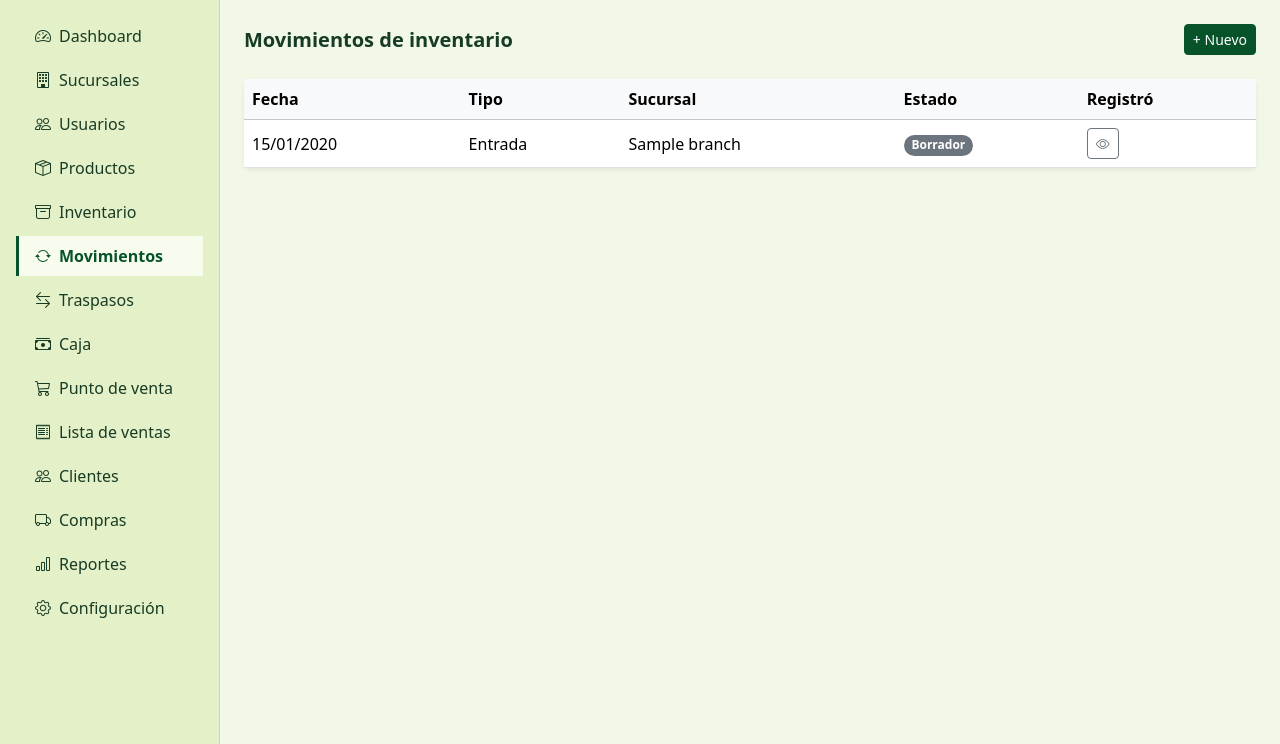
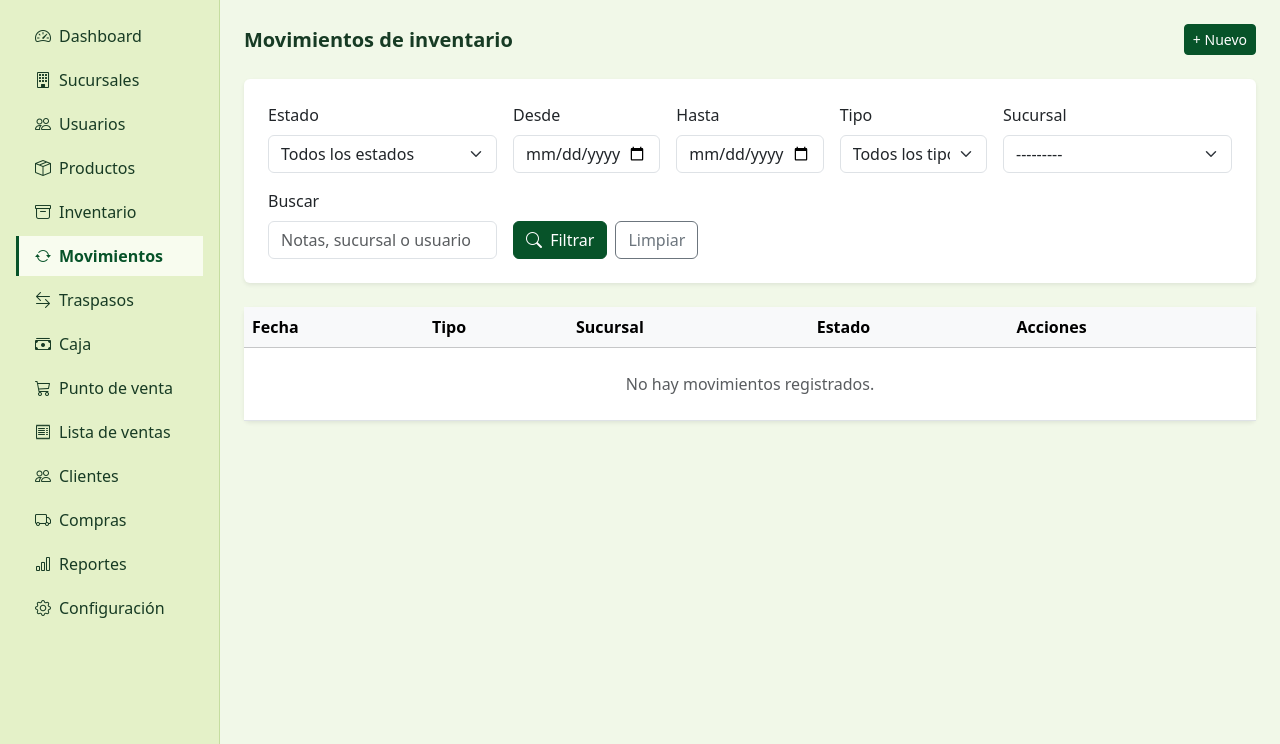
Before and after one commit to wfarelt/market, a Django app: page /inventory/movements/ in a window 1280 px wide. Shown: the part 56-800 px from the top of the page. Run offline with Django 5.2, Linux system fonts and the light colour scheme; a user stored in the database is signed in; tables that the repository leaves empty hold one stand-in row (values such as "Sample post"); grey boxes marked "Sample" are stand-in pictures.

Commit message:
Implement advanced filters for inventory movements

````diff
--- a/apps/inventory/forms.py
+++ b/apps/inventory/forms.py
@@ -2,7 +2,37 @@ from django import forms
 from django.forms import BaseInlineFormSet, inlineformset_factory
 from django.utils import timezone
 
+from apps.branches.models import Branch
+
 from .models import InventoryMovement, InventoryMovementLine, Stock
+
+
+class InventoryMovementFilterForm(forms.Form):
+	q = forms.CharField(required=False, label="Buscar")
+	start_date = forms.DateField(required=False, label="Desde", widget=forms.DateInput(attrs={"type": "date"}))
+	end_date = forms.DateField(required=False, label="Hasta", widget=forms.DateInput(attrs={"type": "date"}))
+	movement_type = forms.ChoiceField(required=False, label="Tipo")
+	branch = forms.ModelChoiceField(queryset=Branch.objects.none(), required=False, label="Sucursal")
+	status = forms.ChoiceField(required=False, label="Estado")
+
+	def __init__(self, *args, **kwargs):
+		super().__init__(*args, **kwargs)
+		self.fields["movement_type"].choices = [("", "Todos los tipos"), *InventoryMovement.TYPE_CHOICES]
+		self.fields["status"].choices = [("", "Todos los estados"), *InventoryMovement.STATUS_CHOICES]
+		self.fields["branch"].queryset = Branch.objects.filter(is_active=True)
+		self.fields["q"].widget.attrs.update({"class": "form-control", "placeholder": "Notas, sucursal o usuario"})
+		for field_name in ["start_date", "end_date"]:
+			self.fields[field_name].widget.attrs["class"] = "form-control"
+		for field_name in ["movement_type", "branch", "status"]:
+			self.fields[field_name].widget.attrs["class"] = "form-select"
+
+	def clean(self):
+		cleaned_data = super().clean()
+		start_date = cleaned_data.get("start_date")
+		end_date = cleaned_data.get("end_date")
+		if start_date and end_date and start_date > end_date:
+			raise forms.ValidationError("La fecha inicial no puede ser posterior a la fecha final.")
+		return cleaned_data
 
 
 class StockInitialForm(forms.ModelForm):
--- a/apps/inventory/views.py
+++ b/apps/inventory/views.py
@@ -3,6 +3,7 @@ from django.contrib.auth.mixins import LoginRequiredMixin, UserPassesTestMixin
 from django.core.exceptions import ValidationError
 from django.db import transaction
 from django.http import Http404, JsonResponse
+from django.db.models import Q
 from django.shortcuts import get_object_or_404, redirect
 from django.urls import reverse, reverse_lazy
 from django.views import View
@@ -10,7 +11,7 @@ from django.views.generic import CreateView, DetailView, ListView, UpdateView
 
 from apps.users.models import User
 
-from .forms import InventoryMovementForm, InventoryMovementLineFormSet, StockInitialForm
+from .forms import InventoryMovementFilterForm, InventoryMovementForm, InventoryMovementLineFormSet, StockInitialForm
 from .models import InventoryMovement, Stock
 from .services import post_inventory_movement
 
@@ -60,6 +61,37 @@ class InventoryMovementListView(StockAccessMixin, ListView):
 	context_object_name = "movements"
 	paginate_by = 20
 	queryset = InventoryMovement.objects.select_related("branch", "created_by")
+
+	def get_queryset(self):
+		queryset = super().get_queryset()
+		self.filter_form = InventoryMovementFilterForm(self.request.GET or None)
+		if not self.filter_form.is_valid():
+			return queryset.none()
+		filters = self.filter_form.cleaned_data
+		if filters["q"]:
+			query = filters["q"]
+			queryset = queryset.filter(
+				Q(notes__icontains=query)
+				| Q(branch__name__icontains=query)
+				| Q(branch__code__icontains=query)
+				| Q(created_by__username__icontains=query)
+			).distinct()
+		if filters["start_date"]:
+			queryset = queryset.filter(movement_date__gte=filters["start_date"])
+		if filters["end_date"]:
+			queryset = queryset.filter(movement_date__lte=filters["end_date"])
+		if filters["movement_type"]:
+			queryset = queryset.filter(movement_type=filters["movement_type"])
+		if filters["branch"]:
+			queryset = queryset.filter(branch=filters["branch"])
+		if filters["status"]:
+			queryset = queryset.filter(status=filters["status"])
+		return queryset
+
+	def get_context_data(self, **kwargs):
+		context = super().get_context_data(**kwargs)
+		context["filter_form"] = getattr(self, "filter_form", InventoryMovementFilterForm(self.request.GET or None))
+		return context
 
 
 class StockAvailabilityView(StockAccessMixin, View):
--- a/templates/inventory/movement_list.html
+++ b/templates/inventory/movement_list.html
@@ -3,21 +3,154 @@
 {% block title %}Movimientos{% endblock %}
 
 {% block content %}
+
 <div class="d-flex align-items-center justify-content-between mb-4">
     <h5 class="mb-0 fw-semibold">Movimientos de inventario</h5>
-  <a href="{% url 'inventory:movement-create' %}" class="btn btn-primary btn-sm">+ Nuevo</a>
+    <a href="{% url 'inventory:movement-create' %}" class="btn btn-primary btn-sm">
+        + Nuevo
+    </a>
 </div>
 
-<div class="card border-0 shadow-sm"><div class="card-body p-0"><div class="table-responsive">
+<div class="card border-0 shadow-sm mb-4">
+    <div class="card-body p-4">
+        <form method="get" class="row g-3 align-items-end">
+
+            <div class="col-sm-6 col-lg-3">
+                <label class="form-label" for="{{ filter_form.status.id_for_label }}">
+                    {{ filter_form.status.label }}
+                </label>
+                {{ filter_form.status }}
+            </div>
+
+            <div class="col-sm-6 col-lg-2">
+                <label class="form-label" for="{{ filter_form.start_date.id_for_label }}">
+                    {{ filter_form.start_date.label }}
+                </label>
+                {{ filter_form.start_date }}
+            </div>
+
+            <div class="col-sm-6 col-lg-2">
+                <label class="form-label" for="{{ filter_form.end_date.id_for_label }}">
+                    {{ filter_form.end_date.label }}
+                </label>
+                {{ filter_form.end_date }}
+            </div>
+
+            <div class="col-sm-6 col-lg-2">
+                <label class="form-label" for="{{ filter_form.movement_type.id_for_label }}">
+                    {{ filter_form.movement_type.label }}
+                </label>
+                {{ filter_form.movement_type }}
+            </div>
+
+            <div class="col-sm-6 col-lg-3">
+                <label class="form-label" for="{{ filter_form.branch.id_for_label }}">
+                    {{ filter_form.branch.label }}
+                </label>
+                {{ filter_form.branch }}
+            </div>
+
+            <div class="col-lg-3">
+                <label class="form-label" for="{{ filter_form.q.id_for_label }}">
+                    {{ filter_form.q.label }}
+                </label>
+                {{ filter_form.q }}
+            </div>
+
+            <div class="col-sm-6 col-lg-3 d-flex gap-2">
+                <button type="submit" class="btn btn-primary">
+                    <i class="bi bi-search me-1"></i>
+                    Filtrar
+                </button>
+
+                <a href="{% url 'inventory:movement-list' %}" class="btn btn-outline-secondary">
+                    Limpiar
+                </a>
+            </div>
+
+            {% if filter_form.non_field_errors %}
+                <div class="col-12">
+                    <div class="invalid-feedback d-block">
+                        {{ filter_form.non_field_errors|join:", " }}
+                    </div>
+                </div>
+            {% endif %}
+
+        </form>
+    </div>
+</div>
+
+<div class="card border-0 shadow-sm">
+    <div class="card-body p-0">
+
+        <div class="table-responsive">
             <table class="table table-hover align-middle mb-0">
-    <thead class="table-light"><tr><th>Fecha</th><th>Tipo</th><th>Sucursal</th><th>Estado</th><th>Registró</th></tr></thead>
+
+                <thead class="table-light">
+                    <tr>
+                        <th>Fecha</th>
+                        <th>Tipo</th>
+                        <th>Sucursal</th>
+                        <th>Estado</th>
+                        <th>Acciones</th>
+                    </tr>
+                </thead>
+
                 <tbody>
+
                     {% for movement in movements %}
-      <tr><td>{{ movement.movement_date|date:"d/m/Y" }}</td><td>{{ movement.get_movement_type_display }}</td><td>{{ movement.branch.name }}</td><td>{% if movement.status == 'POSTED' %}<span class="badge rounded-pill bg-success">Confirmado</span>{% else %}<span class="badge rounded-pill bg-secondary">Borrador</span>{% endif %}</td><td><a href="{% url 'inventory:movement-detail' movement.pk %}" class="btn btn-sm btn-outline-secondary" aria-label="Ver movimiento"><i class="bi bi-eye"></i></a></td></tr>
+                        <tr>
+                            <td>
+                                {{ movement.movement_date|date:"d/m/Y" }}
+                            </td>
+
+                            <td>
+                                {{ movement.get_movement_type_display }}
+                            </td>
+
+                            <td>
+                                {{ movement.branch.name }}
+                            </td>
+
+                            <td>
+                                {% if movement.status == "POSTED" %}
+                                    <span class="badge rounded-pill bg-success">
+                                        Confirmado
+                                    </span>
+                                {% else %}
+                                    <span class="badge rounded-pill bg-secondary">
+                                        Borrador
+                                    </span>
+                                {% endif %}
+                            </td>
+
+                            <td>
+                                <a
+                                    href="{% url 'inventory:movement-detail' movement.pk %}"
+                                    class="btn btn-sm btn-outline-secondary"
+                                    aria-label="Ver movimiento"
+                                >
+                                    <i class="bi bi-eye"></i>
+                                </a>
+                            </td>
+                        </tr>
                     {% empty %}
-      <tr><td colspan="5" class="text-center text-muted py-4">No hay movimientos registrados.</td></tr>
+                        <tr>
+                            <td colspan="5" class="text-center text-muted py-4">
+                                No hay movimientos registrados.
+                            </td>
+                        </tr>
                     {% endfor %}
+
                 </tbody>
+
             </table>
-</div>{% include "partials/_pagination.html" %}</div></div>
+        </div>
+
+        {% include "partials/_pagination.html" %}
+
+    </div>
+</div>
+
 {% endblock %}
+```
````
Also changed, not shown: apps/inventory/tests/test_models.py (+50 -0 lines). Lines whose indentation alone changed are shown as unchanged.
